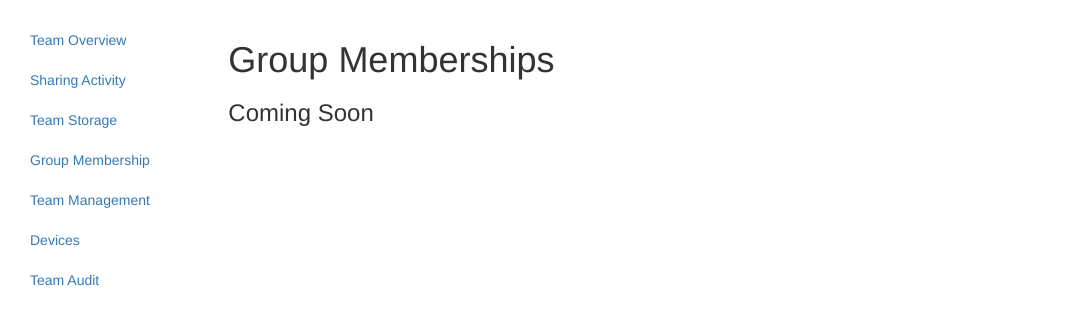
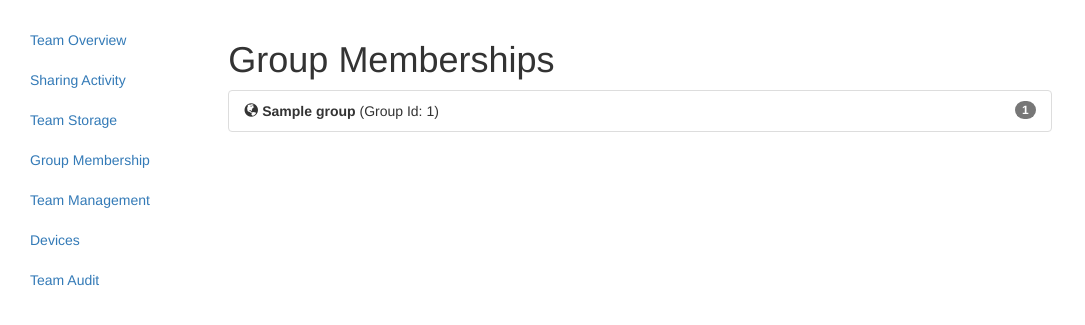
Before and after one commit to chadduffey/DfBExplorer3, a Flask app: template app/templates/main/group_membership.html in a window 1280 px wide. Shown: the part 52-377 px from the top of the page, without its empty margins (0-1085 px from the left). Run offline with Flask 2, Linux system fonts and the light colour scheme; the template is opened without the code that fills it: most values are stand-ins (such as "Sample title", 1, 10 or a date in 2020); some libraries are stand-ins or nearby versions.

Commit message:
group listing done

```diff
--- a/app/templates/main/group_membership.html
+++ b/app/templates/main/group_membership.html
@@ -18,7 +18,15 @@
 	     	</div>
 	     	<div class="col-md-8">
 				<h1>Group Memberships</h1>
-				<h3>Coming Soon</h3>
+				<ul class="list-group">
+				{% for group in groups %}
+            		<li class="list-group-item">
+                    <span class="badge">{{ group["num_members"] }}</span>
+                    <span class="glyphicon glyphicon-globe" aria-hidden="true"></span>
+                    <strong>{{ group["group_name"] }}</strong> (Group Id: {{ group["group_id"] }})
+        			</li>
+        		{% endfor %}
+        		</ul>
 			</div>
 		</div>
 	</div>
--- a/app/templates/main/team_management.html
+++ b/app/templates/main/team_management.html
@@ -27,7 +27,7 @@
 
 				</div>
 				<div class="col-md-6">
-					<h3>Remove team member:</h3>
+					<h3 style="color:red">Delete team member:</h3>
 				    {% for member in teamMembers %}
                         <p><span class="glyphicon glyphicon-user" aria-hidden="true"></span>
                         <a href='{{ url_for("main.delete_user", member_id=member["profile"]["member_id"]) }}'>
```
Also changed, not shown: app/dfbapi.py (+12 -0 lines), app/main/views.py (+8 -2 lines), 1 other file.
